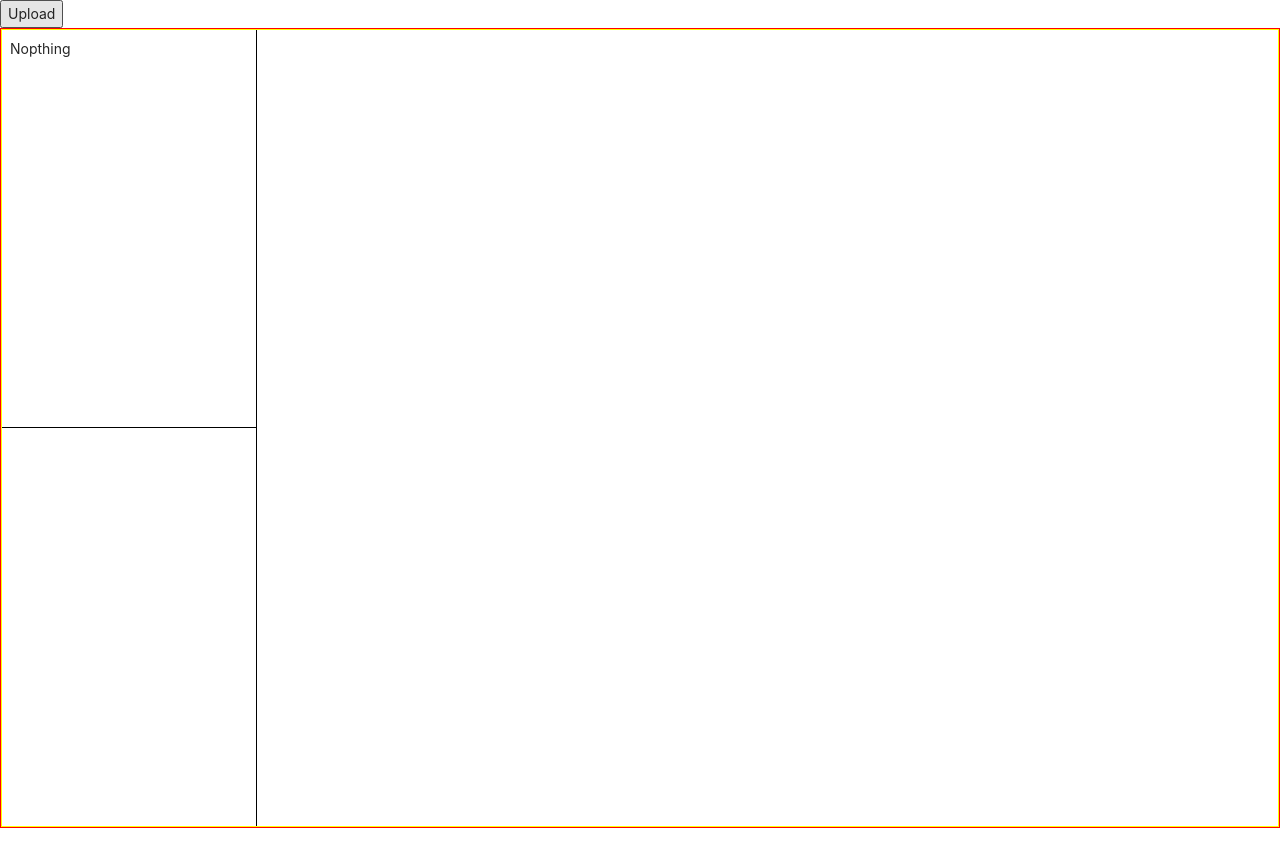
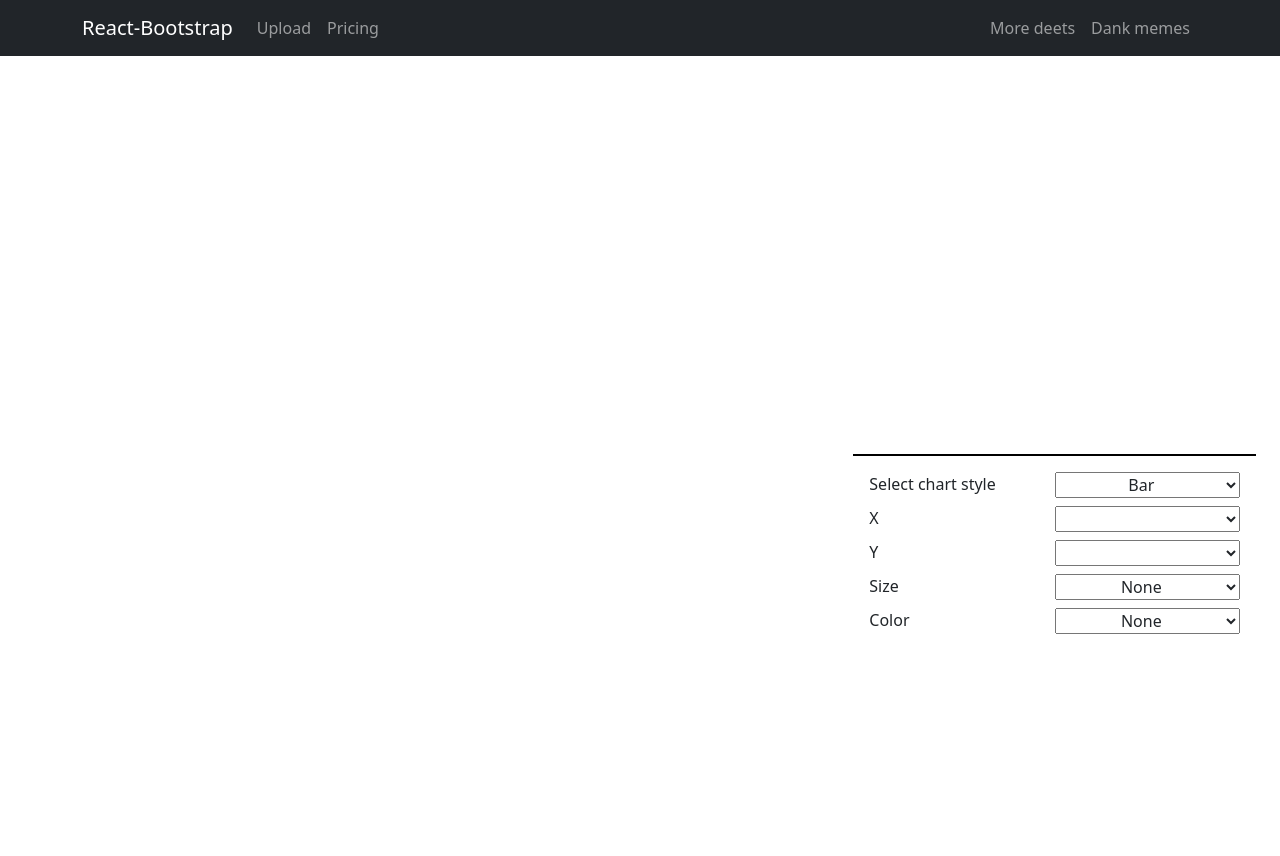
Before and after one commit to DangPhuc141101/health-visualize, a React (Create React App) app in the folder react-app/: page / in a window 1280 px wide. Before the commit the page ends 828 px from the top, so only its background shows below. Built offline with nearby package versions, Linux system fonts and the light colour scheme.

Commit message:
victory chart

```diff
--- a/react-app/package.json
+++ b/react-app/package.json
@@ -8,7 +8,10 @@
     "@testing-library/user-event": "^13.5.0",
     "antd": "^4.19.5",
     "axios": "^0.26.1",
+    "bootstrap": "^5.1.3",
+    "d3": "^7.4.4",
     "react": "^18.0.0",
+    "react-bootstrap": "^2.2.3",
     "react-dom": "^18.0.0",
     "react-router-dom": "^6.3.0",
     "react-scripts": "5.0.0",
--- a/react-app/src/App.js
+++ b/react-app/src/App.js
@@ -1,5 +1,4 @@
 import { useState } from 'react';
-import { BrowserRouter as Router, Routes, Route, Link} from "react-router-dom";
 import './App.css';
 import ImportFile from './components/ImportFile';
 import Visualize from './components/Visualize';
@@ -21,7 +20,8 @@ function App() {
 
   const saveData = (data) => {
     setData(data.health);
-    setTypes(data.dtypes)
+    const type = JSON.parse(data.dtypes);
+    setTypes(type)
 
     const col = [];
     for (const key in data.health)
@@ -31,8 +31,8 @@ function App() {
 
   return (
       <div>
-      <ImportFile onSaveData = {saveData} saveListObject={saveListObject} onSaveInputName={saveInputName}/>
-      <Visualize data={data} columns={columns} types={types} listObjData={listObject}/>
+        <ImportFile onSaveData = {saveData} saveListObject={saveListObject} onSaveInputName={saveInputName}/>
+        <Visualize data={data} columns={columns} types={types} listObjData={listObject}/>
       </div>
   );
 }
--- /dev/null
+++ b/react-app/src/components/BarChart.js
@@ -0,0 +1,94 @@
+import React from 'react'
+import { Container } from "react-bootstrap";
+import * as d3 from 'd3';
+
+// const BarChart = (props) => {
+//     return (
+//         <Container className="w-100">
+
+//         </Container>
+//     );
+// }
+
+// export default BarChart;
+/*
+class Line extends React.Component {
+    drawLine() {
+        let xScale = d3.scaleTime()
+            .domain(d3.extent(this.props.data, ({date}) => date));
+            .rangeRound([0, this.props.width]);
+
+        let yScale = d3.scaleLinear()
+            .domain(d3.extent(this.props.data, ({value}) => value))
+            .rangeRound([this.props.height, 0]);
+
+        let line = d3.line()
+            .x((d) => xScale(d.date))
+            .y((d) => yScale(d.value));
+
+        return (
+            <path
+                className="line"
+                d={line(this.props.data)}
+            />
+        );
+    }
+
+    render() {
+        <svg
+           className="line-container"
+           width={this.props.width}
+           height={this.props.height}
+        >
+           {this.drawLine()}
+        </svg>
+    }
+}
+*/
+
+class BarChart extends React.Component {
+
+   constructor(props)
+   {
+       super(props)
+   }
+
+    drawLine() {
+        try{
+        let xScale = d3.scaleTime()
+            .domain(d3.extent(this.props.data[this.props.X]))
+            .rangeRound([0, this.props.width]);
+
+        let yScale = d3.scaleLinear()
+            .domain(d3.extent(this.props.data[this.props.Y]))
+            .rangeRound([this.props.height, 0]);
+
+        let line = d3.line()
+            .x((d) => xScale(d[this.props.X]))
+            .y((d) => yScale(d[this.props.Y]));
+
+            return (
+                <path
+                    className="line"
+                    d={line(this.props.data)}
+                />
+            );
+        }
+        catch(e) {
+
+        }
+        return(<p>Hello</p>)
+    }
+
+    render() {
+        return (<svg
+            className="line-container"
+            width={this.props.width}
+            height={this.props.height}
+         >
+            {this.drawLine()}
+         </svg>)
+    }
+}
+
+export default BarChart;
--- a/react-app/src/components/ImportFile.css
+++ b/react-app/src/components/ImportFile.css
@@ -1,6 +1,6 @@
 .modal {
     background-color: #fff;
-    width: 1000px;
+    width: 70%;
     border-radius: 10px;
     text-align: center;
     margin: 2rem auto;
--- a/react-app/src/components/ImportFile.js
+++ b/react-app/src/components/ImportFile.js
@@ -1,8 +1,8 @@
 import React, { useState } from "react";
 import axios from 'axios'
 import TableData from './TableData'
-
-import './ImportFile.css'
+import { Navbar, Nav, Container, Modal, Form, Button } from 'react-bootstrap';
+import 'bootstrap/dist/css/bootstrap.min.css';
 
 function ImportFile(props) {
     const [file, setFile] = useState();
@@ -70,54 +70,61 @@ function ImportFile(props) {
         }
         setDataSource(dataSourceTemp);
         props.saveListObject(dataSourceTemp)
-
     }
 
     const showModal = () => {
         setOnModal(true);
-        document.body.style.background = '#808080';
     }
 
-    const hideModal = () => {
-        setOnModal(false);
-        document.body.style.background = '#fff';
-    }
     return (
         <div>
-        <div className="modal" style={{display: onModal ? 'block' : 'none'}}>
-            <div className="modal-header">
-                <h2>REACTJS CSV IMPORT EXAMPLE TEST</h2>
-            </div>
-            <div className="modal-body">
-                <form>
-                    <div className="row">
-                        <input type={"file"}
-                            id={"csvFileInput"}
-                            name="upload_file"
-                            accept={".csv"}
-                            onChange={handleOnChange}
-                        />
+            <Navbar collapseOnSelect expand="lg" bg="dark" variant="dark">
+                <Container>
+                    <Navbar.Brand href="#home">React-Bootstrap</Navbar.Brand>
+                    <Navbar.Toggle aria-controls="responsive-navbar-nav" />
+                    <Navbar.Collapse id="responsive-navbar-nav">
+                        <Nav className="me-auto">
+                            <Nav.Link href="#" onClick={showModal}>Upload</Nav.Link>
+                            <Nav.Link href="#pricing">Pricing</Nav.Link>
+                        </Nav>
+                        <Nav>
+                            <Nav.Link href="#deets">More deets</Nav.Link>
+                            <Nav.Link eventKey={2} href="#memes">
+                                Dank memes
+                            </Nav.Link>
+                        </Nav>
+                    </Navbar.Collapse>
+                </Container>
+            </Navbar>
+
+            <Modal
+                size="lg"
+                show={onModal}
+                onHide={() => setOnModal(false)}
+                aria-labelledby="example-modal-sizes-title-lg"
+            >
+                <Modal.Header closeButton>
+                    <Modal.Title id="example-modal-sizes-title-lg">
+                        REACTJS CSV IMPORT EXAMPLE TEST
+                    </Modal.Title>
+                </Modal.Header>
+                <Modal.Body>
+                    <Form.Group controlId="formFileSm" className="mb-3">
+                        <Form.Label>Small file input example</Form.Label>
+                        <Form.Control type="file" size="sm" name="upload_file" accept=".csv" onChange={handleOnChange} className="mb-2" />
+                        <Form.Control size="sm" placeholder="Small text" onChange={handleOnChangeInput} type="number" min={0} value={query} className="mb-2" />
+                        <Form.Control size="sm" placeholder="Small text" onChange={getInputName} type="text" className="mb-2" />
+                        <Button variant="secondary" size="sm" onClick={handleOnSubmit}>
+                            Import
+                        </Button>
+                    </Form.Group>
+                    <TableData columns={columns} data={dataSource} />
+                    <div className="d-flex flex-row-reverse">
+                        <Button className="mx-2" variant="secondary" size="sm" onClick={() => setOnModal(false)}> Close </Button>
+                        <Button className="mx-2" variant="outline-warning" size="sm" onClick={() => setOnModal(false)}> Ok </Button>
                     </div>
-                    <div className="row">
-                        <label>Number of row delete </label>
-                        <input placeholder="Start row header" onChange={handleOnChangeInput} type="number" min={0} value={query} />
-                    </div>
-                    <div className="row">
-                        <label>Name of data </label>
-                        <input placeholder="Name" onChange={getInputName}  />
-                    </div>
-                    <div className="row">
-                        <button onClick={handleOnSubmit}>IMPORT CSV</button>
-                    </div>
-                </form>
-                <TableData columns={columns} data={dataSource} />
-            </div>
-            <div className="modal-footer">
-                <button type="button" onClick={hideModal}>Ok</button>
-                <button type="button" onClick={hideModal}>Close</button>
-            </div>
-        </div>
-        <button onClick={showModal}> Upload</button>
+                </Modal.Body>
+            </Modal>
         </div>
     );
 }
--- a/react-app/src/components/TableData.js
+++ b/react-app/src/components/TableData.js
@@ -22,7 +22,7 @@ const TableData = (props) => {
                 rowSelection={{ ...rowSelection }}
                 dataSource={props.data}
                 pagination={{ pageSize: 50 }}
-                scroll={{ y: 240}}
+                scroll={{ y: 240, x : 1000}}
             />
         </>
     );
--- a/react-app/src/components/Visualize.css
+++ b/react-app/src/components/Visualize.css
@@ -1,4 +1,4 @@
-.container{
+/* .container{
     height: 100%;
     width: 100%;
     border: 1px solid red;
@@ -36,4 +36,4 @@
 .main-right{
     float: right;
     padding: 0.5rem;
-}
+} */
--- a/react-app/src/components/Visualize.js
+++ b/react-app/src/components/Visualize.js
@@ -1,59 +1,113 @@
 import React, { useState, useEffect } from 'react'
-import './Visualize.css'
-import { VictoryBar, VictoryChart, VictoryHistogram } from 'victory';
+import { VictoryBar, VictoryChart, VictoryHistogram, VictoryVoronoiContainer, VictoryLine, VictoryScatter, VictoryGroup, VictoryTooltip } from 'victory';
+import { Container, Row, Col } from 'react-bootstrap';
+import BarChart from './BarChart';
 
 const Visualize = (props) => {
     const [columnsSelected, setColumnsSelected] = useState([]);
+    const [typeChart, setTypeChart] = useState('bar');
+    const [xAxis, setXAxis] = useState();
+    const [yAxis, setYAxis] = useState();
+    const [size, setSize] = useState();
+    const [color, setColor] = useState();
 
     const addColumn = (e) => {
         if (e.target.checked) {
             setColumnsSelected((preveColumnsSelected) => [...preveColumnsSelected, e.target.value]);
         }
         else {
-            setColumnsSelected((preveColumnsSelected)=> preveColumnsSelected.filter(column => column!==e.target.value) )
+            setColumnsSelected((preveColumnsSelected) => preveColumnsSelected.filter(column => column !== e.target.value))
         }
     }
 
+    const handleChangeChart = (e) => {
+        setTypeChart(e.target.value)
+    }
+
+    const handleChangeXAxis = (e) => {
+        setXAxis(e.target.value);
+    }
+
+    const handleChangeYAxis = (e) => {
+        setYAxis(e.target.value)
+    }
+
+    const handleChangeSize = (e) => {
+        console.log(e.target.value)
+        setSize(e.target.value);
+    }
+
+    const handleChangeColor = (e) => {
+        setColor(e.target.value);
+    }
     return (
-        <div className='container'>
-            <div className='main'>
-                <div className='main-left'>
-                    <div className='main-left-top'>
-                        {props.columns ? props.columns.map(column=>(
-                            <div>
-                                <input type="checkbox" id={column} name={column} value={column} onChange={addColumn}/> <label>{column}</label>
-                            </div>
-                        )) : <p>Nopthing</p>}
+        <Row className='w-100' style={{ height: '100vh' }}>
+            <Col className='border-right border-dark' xs={12} md={8}>
+                {/* <BarChart data={props.data} X={xAxis} Y={yAxis} color={color} size={size} width={'500px'} height={'100vh'}></BarChart> */}
+                {props.data && xAxis && yAxis ?
+                    <VictoryChart
+                        height={400}
+                        width={400}
+                        containerComponent={<VictoryVoronoiContainer />}
+                    >
+                        <VictoryGroup offset={20} colorScale={"qualitative"} >
+                            <VictoryBar
+                                data={props.listObjData}
+                                x={(d) => d[xAxis]}
+                                y={d => d[yAxis]}
+                                barWidth={10}
+                            />
+                        </VictoryGroup>
+                    </VictoryChart>
+                    : <p></p>}
+            </Col>
+            <Col xs={6} md={4}>
+                <Container className='h-50 w-100 overflow-auto p-3' style={{ borderBottom: '2px solid #000' }}>
+                    {props.columns ? props.columns.map(column => (
+                        <div className='p-1 mt-2'>
+                            <input type="checkbox" id={column} name={column} value={column} onChange={addColumn} />
+                            <span className="mx-1">{props.types[column] === "object" ? "AZ" : "09"}</span>
+                            <label>{column}</label>
+                        </div>
+                    )) : <p>    </p>}
+                </Container>
+                <Container className='h-50 w-100 overflow-auto p-3'>
+                    <div className='mb-2 d-flex justify-content-between'>
+                        <label>Select chart style</label>
+                        <select className='w-50' onChange={handleChangeChart}>
+                            <option className='text-center' value="bar">Bar</option>
+                            <option className='text-center' value="line">Line</option>
+                        </select>
                     </div>
-                    <div className='main-left-bottom'>
-                        {columnsSelected ? columnsSelected.map(column =>
-                            (<div>
-                                <label>{column} </label>
-                                <select>
-                                    <option>Histogram</option>
-                                    <option>Column</option>
-                                    <option>Line</option>
-                                </select>
-                            </div>)) : <p></p>}
+                    <div className='mb-2 d-flex justify-content-between'>
+                        <label>X</label>
+                        <select className='w-50' onChange={handleChangeXAxis}>
+                            {props.columns ? props.columns.map(column => (<option className='text-center' value={column}>{column}</option>)) : <p></p>}
+                        </select>
                     </div>
-                </div>
-                <div className='main-right'>
-
-                {(props.data && columnsSelected.length>0) ?
-                  (  <VictoryChart
-                    // domainPadding={10}
-                    >
-                    <VictoryHistogram
-                        style={{ data: { fill: "#c43a31" } }}
-                        data={props.data[columnsSelected[0]].map(element => { return {x : element}})}
-                        labels={({ datum }) => `${datum.y}`}
-                        x={props.types[columnsSelected[0]] === "object" ? 'x' : ''}
-                    />
-                    </VictoryChart>)  : (<p></p>)
-                }
-                </div>
-            </div>
-        </div>
+                    <div className='mb-2 d-flex justify-content-between'>
+                        <label>Y</label>
+                        <select className='w-50' onChange={handleChangeYAxis}>
+                            {props.columns ? props.columns.map(column => (<option className='text-center' value={column}>{column}</option>)) : <p></p>}
+                        </select>
+                    </div>
+                    <div className='mb-2 d-flex justify-content-between'>
+                        <label>Size</label>
+                        <select className='w-50' onChange={handleChangeSize}>
+                            <option className='text-center' value="none">None</option>
+                            {props.columns ? props.columns.map(column => (<option className='text-center' value={column}>{column}</option>)) : <p></p>}
+                        </select>
+                    </div>
+                    <div className='mb-2 d-flex justify-content-between'>
+                        <label>Color</label>
+                        <select className='w-50' onChange={handleChangeColor}>
+                            <option className='text-center' value="none" onChange={handleChangeColor}>None</option>
+                            {props.columns ? props.columns.map(column => (<option className='text-center' value={column}>{column}</option>)) : <p></p>}
+                        </select>
+                    </div>
+                </Container>
+            </Col>
+        </Row>
     );
 }
 
```
Also changed, not shown: 2 other files (tests, documents, lock files or other folders).
